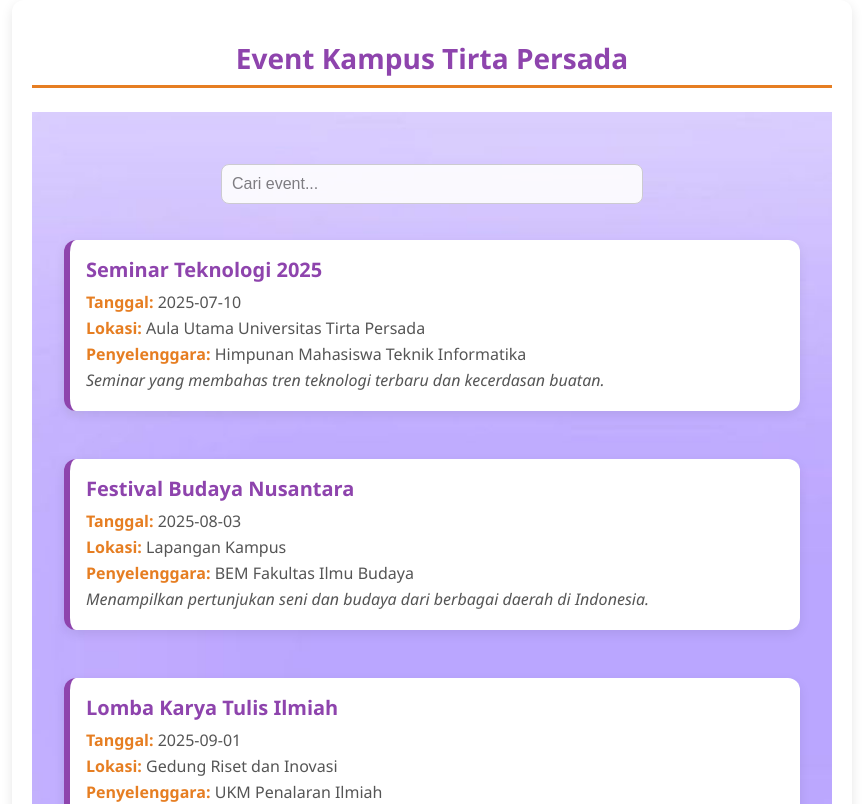
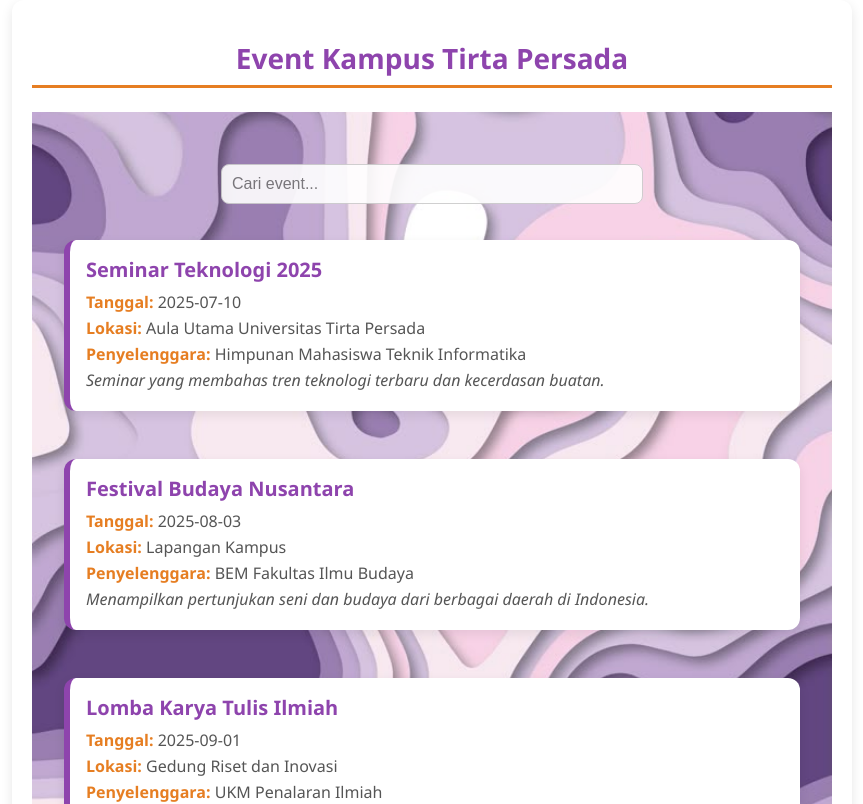
Before and after one commit to anisasafangatun/EventKampus, a React (Create React App) app in the folder frontend/: page / in a window 1280 px wide. Shown: the top 804 px of the page, without its empty margins (208-1071 px from the left). Built offline with nearby package versions, Linux system fonts and the light colour scheme.

Commit message:
refactor: fetch event data from public API

```diff
--- a/frontend/src/components/EventList.js
+++ b/frontend/src/components/EventList.js
@@ -25,7 +25,7 @@ const EventList = () => {
     <div
       className="event-list-container"
       style={{
-        backgroundImage: `url("/images/download1.jfif")`,
+        backgroundImage: `url("/images/gambar1.jfif")`,
         backgroundSize: "cover",
         backgroundPosition: "center",
         minHeight: "100vh",
```
Also changed, not shown: frontend/public/images/download1.jfif (deleted), frontend/public/images/gambar1.jfif (added).
